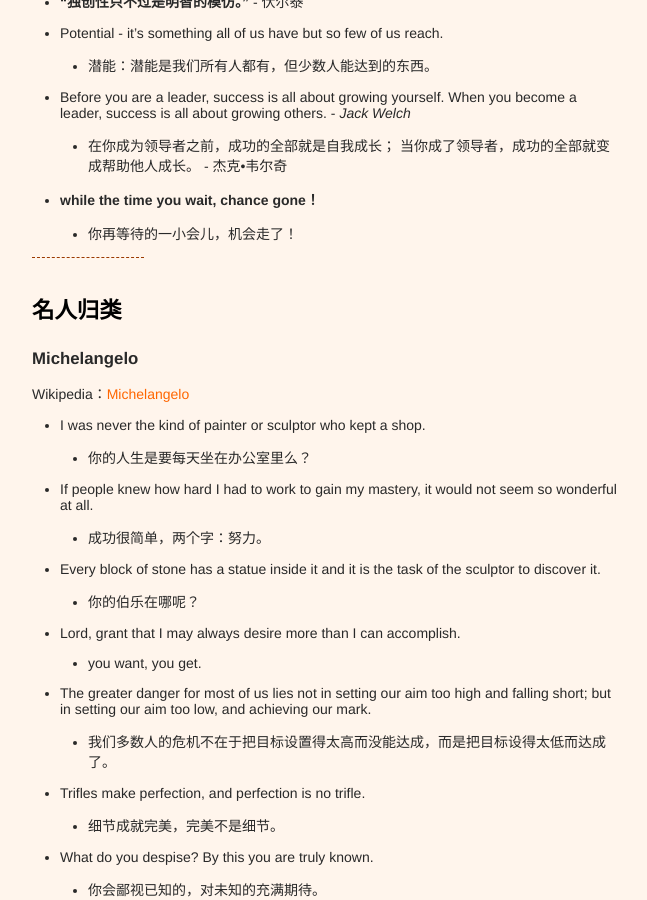
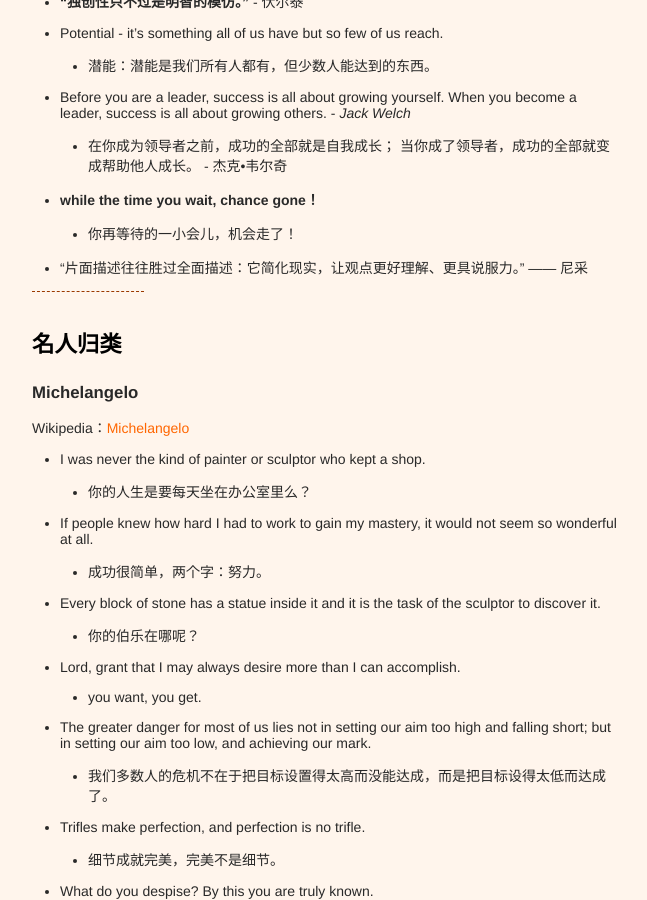
Before and after one commit to xianyuxmu/xianyuxmu.github.io, a Jekyll site: the page built from _posts/2017-06-17-chicken-soup.md, in a window 1280 px wide and 900 px high, scrolled down 6980 px. Shown: the whole window, without its empty margins (314-961 px from the left). Built offline with Jekyll 4.4.1, drawn with Linux system fonts in a browser that asks for light colours; comment, search, counter and statistics services are not loaded.

Commit message:
“片面描述往往胜过全面描述：它简化现实，让观点更好理解、更具说服力。”——尼采。

```diff
--- a/_posts/2017-06-17-chicken-soup.md
+++ b/_posts/2017-06-17-chicken-soup.md
@@ -192,6 +192,7 @@ tags:
 	- 在你成为领导者之前，成功的全部就是自我成长； 当你成了领导者，成功的全部就变成帮助他人成长。 - 杰克•韦尔奇
 - **while the time you wait, chance gone！**
 	- 你再等待的一小会儿，机会走了！
+- “片面描述往往胜过全面描述：它简化现实，让观点更好理解、更具说服力。” —— 尼采
 
 
 ----
```
